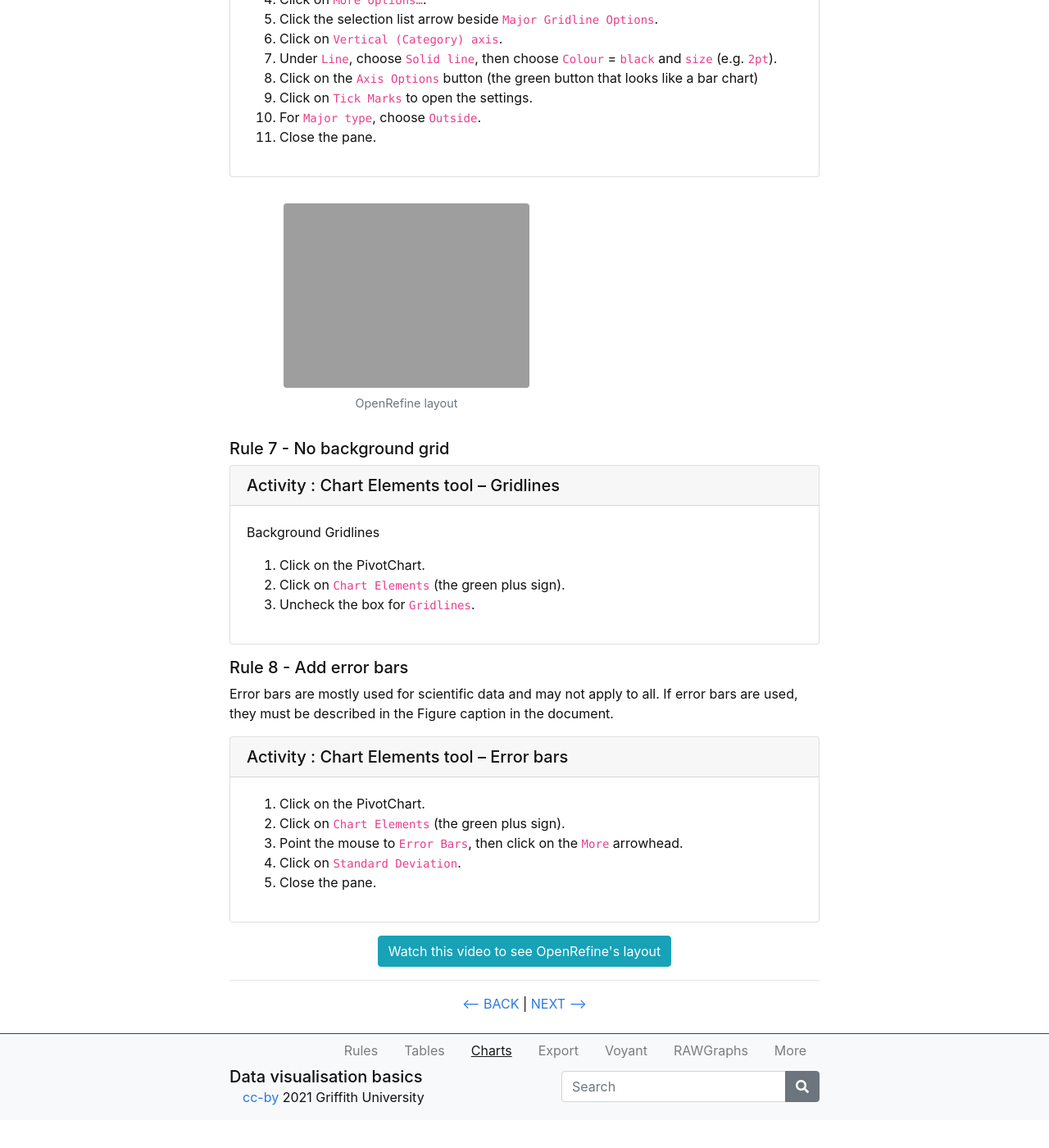
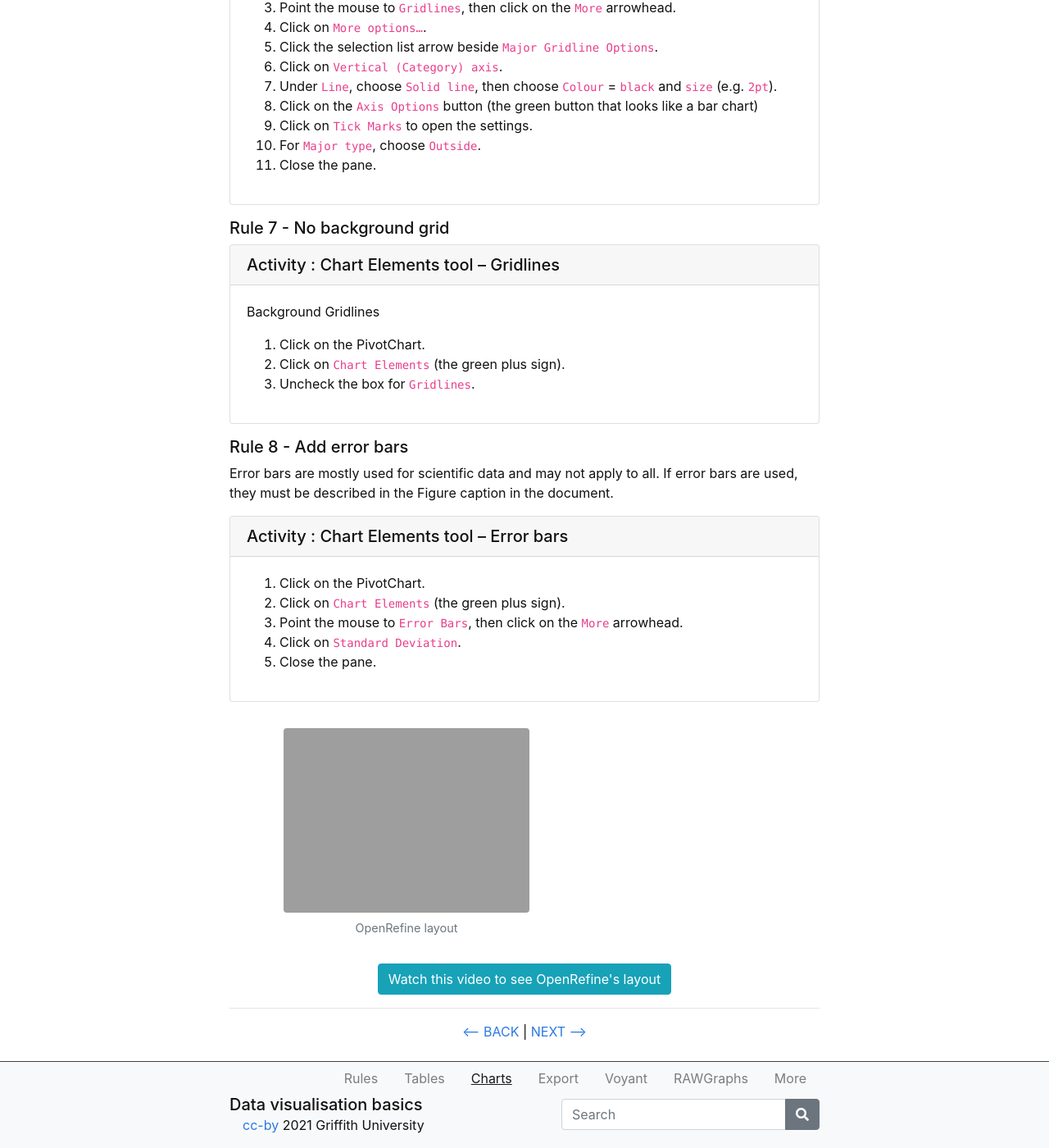
Before and after one commit to GULibrarySandbox/data-vis-basics, a Jekyll site: the page built from content/3-charts.md, in a window 1280 px wide and 1400 px high, scrolled down 4180 px. Shown: the whole window at 82% size. Built offline with Jekyll 4.4.1, drawn with Linux system fonts in a browser that asks for light colours; before the commit the page ends 5546 px from its top, so only the background shows below that.

Commit message:
Update 3-charts.md

```diff
--- a/content/3-charts.md
+++ b/content/3-charts.md
@@ -72,6 +72,8 @@ Chart Style
 3. Select `Style 11`. {% endcapture %}
 {% include card.md header="Activity : PivotChart Tools tab – Chart style" text=text %}
 
+-----
+
 #### Tool: Double-click or right-click
 
 All the chart components can be edited by either double-clicking on the element within the chart or by right-clicking on it.
@@ -99,6 +101,8 @@ While some publications are printed in full colour this can be a very expensive
 16. Change the fill colour for `Health` and `Sciences`, incrementing the colours in shades of grey (no border is required for grey shades).
 17. Change the fill colour for `Other` to `black` (no border).{% endcapture %}
 {% include card.md header="Activity : Double-click or right-click elements - Colours" text=text %}
+
+-----
 
 #### Tool: Chart Elements
 
@@ -147,8 +151,6 @@ Major Gridlines (vertical)
 11. Close the pane.{% endcapture %}
 {% include card.md header="Activity : Chart Elements tool – Vertical axis" text=text %}
 
-{% include figure.html img="ORLayout.png" alt="OpenRefine layout" caption="OpenRefine layout" width="75%" %}
-
 ##### Rule 7 - No background grid
 {% capture text %}
 Background Gridlines
@@ -169,7 +171,7 @@ If error bars are used, they must be described in the Figure caption in the docu
 5. Close the pane.{% endcapture %}
 {% include card.md header="Activity : Chart Elements tool – Error bars" text=text %}
 
-
+{% include figure.html img="ORLayout.png" alt="OpenRefine layout" caption="OpenRefine layout" width="75%" %}
 {% include button.md text="Watch this video to see OpenRefine's layout" link="https://vimeo.com/412542634/f5b1ced9b9" color="info" %}
 
 -----
```
